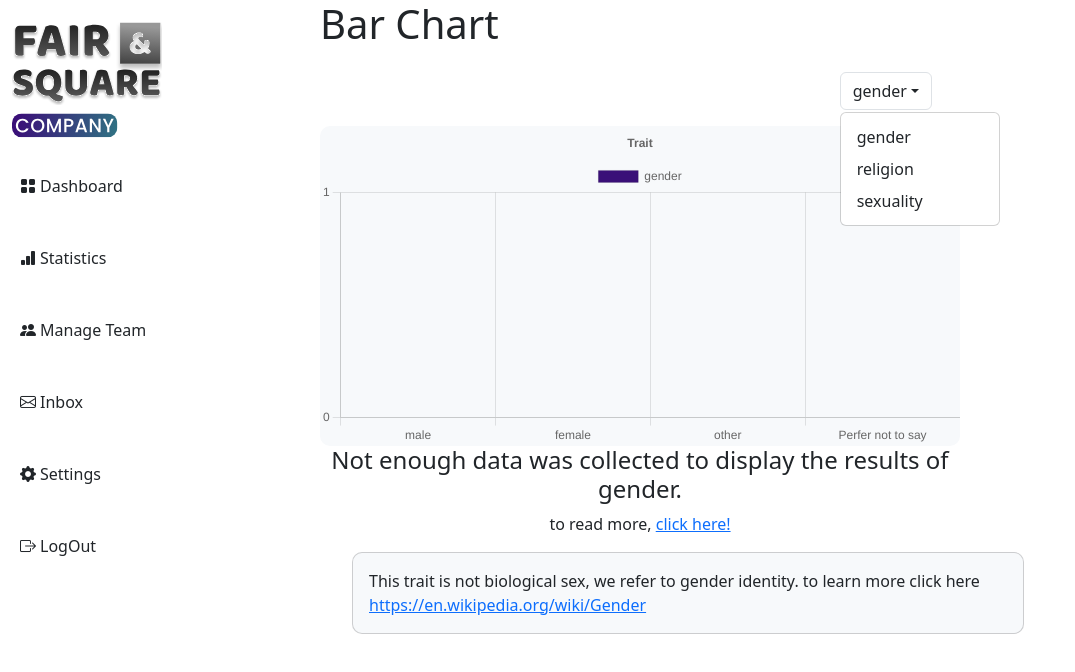
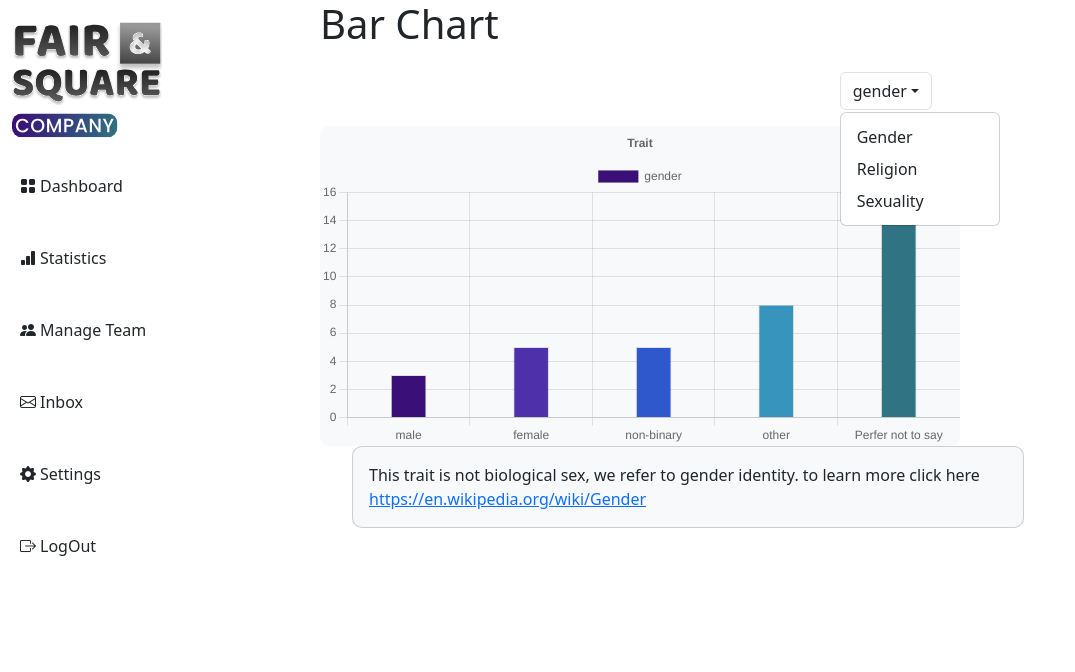
Before and after one commit to Norozkhani/fair-and-square, a Next.js app: page / in a window 1280 px wide. Both pictures are taken after a click on the button "gender". Shown: the top 672 px of the page, without its empty margins (0-1075 px from the left). Built offline with nearby package versions, Linux system fonts and the light colour scheme.

Commit message:
added non-binary to json

```diff
--- a/DiagramData.json
+++ b/DiagramData.json
@@ -2,6 +2,7 @@
   "gender": [
     { "catagory": "male", "amount": 3 },
     { "catagory": "female", "amount": 5 },
+    { "catagory": "non-binary", "amount": 5 },
     { "catagory": "other", "amount": 8 },
     { "catagory": "Perfer not to say", "amount": 15 }
   ],
@@ -15,7 +16,6 @@
   "sexuality": [
     { "catagory": "heterosexual", "amount": 3 },
     { "catagory": "homosexual", "amount": 9 },
-    { "catagory": "Asexual", "amount": 2 },
-    { "catogory": "Perfer not to say", "amount": 15 }
+    { "catagory": "Asexual", "amount": 2 }
   ]
 }
--- a/src/app/components/Toggle.js
+++ b/src/app/components/Toggle.js
@@ -21,7 +21,7 @@ const Toggle = ({ toggleTrait, setToggleTrait }) => {
 								onClick={(event) => setToggleTrait(event.target.innerHTML.toLowerCase())}
 								className="dropdown-item"
 							>
-								gender
+								Gender
 							</a>
 						</li>
 						<li>
@@ -29,7 +29,7 @@ const Toggle = ({ toggleTrait, setToggleTrait }) => {
 								onClick={(event) => setToggleTrait(event.target.innerHTML.toLowerCase())}
 								className="dropdown-item"
 							>
-								religion
+								Religion
 							</a>
 						</li>
 						<li>
@@ -37,7 +37,7 @@ const Toggle = ({ toggleTrait, setToggleTrait }) => {
 								onClick={(event) => setToggleTrait(event.target.innerHTML.toLowerCase())}
 								className="dropdown-item"
 							>
-								sexuality
+								Sexuality
 							</a>
 						</li>
 					</ul>
```
